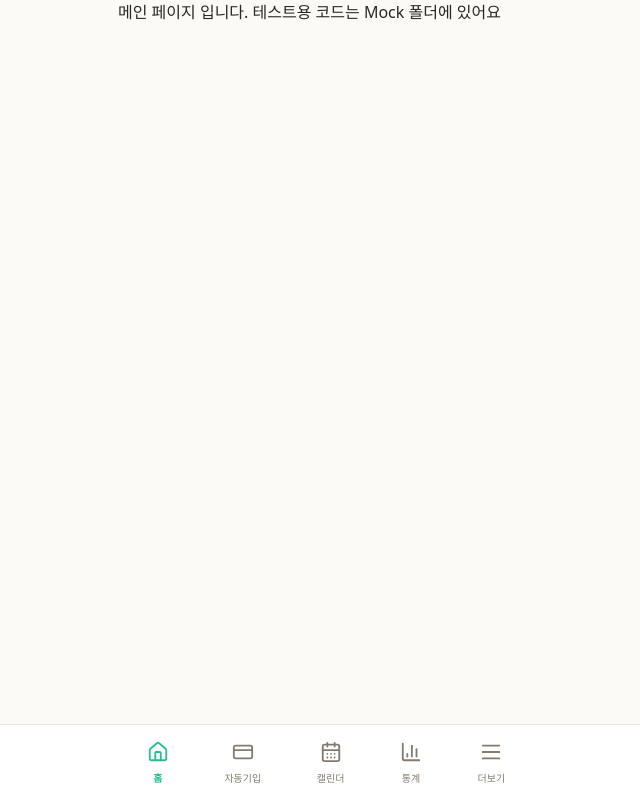
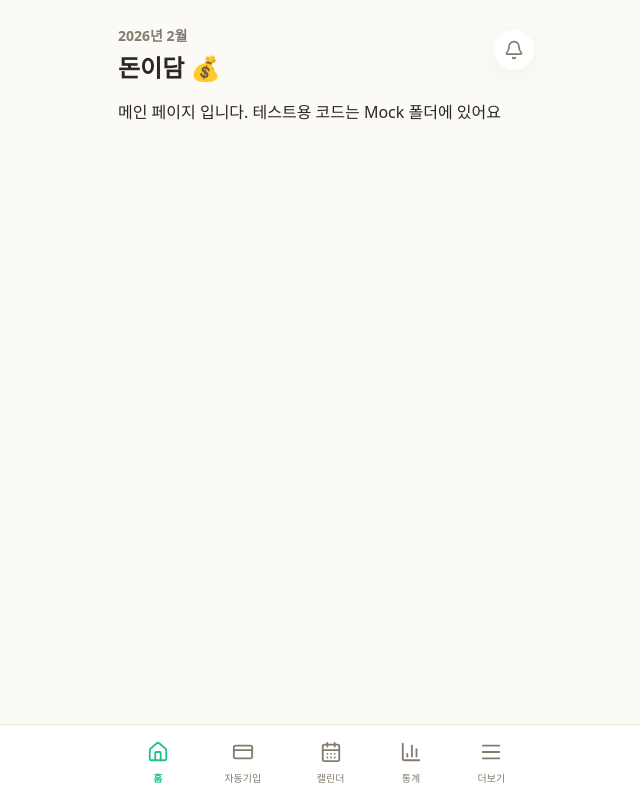
Before and after one commit to The-Myeotzari/donidam, a Next.js app: page / in a window 1280 px wide. Shown: the whole page, without its empty margins (314-954 px from the left). Built offline with nearby package versions, Linux system fonts and the light colour scheme.

Commit message:
✨ Feat: 대시보드 헤더 커스텀 UI 구현 및 동적 날짜 기능 추가 #55

```diff
--- a/src/app/(main)/(dashboard)/layout.tsx
+++ b/src/app/(main)/(dashboard)/layout.tsx
@@ -1,13 +1,33 @@
 import { BottomNav } from '@/shared/layout/BottomNav'
 import { Header } from '@/shared/layout/header/Header'
+import { Bell } from 'lucide-react'
 
 // 동적 라우트 커스텀 타이틀 작업으로 인해 폴더 별로 레이아웃을 분리했습니다.
 // 레이아웃 작업이 필요한 경우 해당 작업 폴더 내 layout.tsx를 사용해 주세요.
 export default function Layout({ children }: { children: React.ReactNode }) {
+  const currentDate = new Date()
   return (
     <>
-      {/* 메인 메이지 작업 시 수정 필요 */}
-      <Header title="돈이담" />
+      <Header
+        className="relative"
+        title={
+          <span className="text-muted-foreground text-sm">
+            {currentDate.getFullYear()}년 {currentDate.getMonth() + 1}월
+          </span>
+        }
+        subtitle={
+          <span className="text-2xl font-bold mt-0.5 text-accent-foreground">
+            돈이담 <span aria-hidden>💰</span>
+          </span>
+        }
+        right={
+          <div className="absolute right-4 top-1/2 -translate-y-1/2">
+            <button className="w-10 h-10 rounded-full bg-card card-shadow flex items-center justify-center">
+              <Bell size={20} className="text-muted-foreground" />
+            </button>
+          </div>
+        }
+      />
       <main className="px-4 pb-4">{children}</main>
       <BottomNav />
     </>
--- a/src/shared/layout/header/header.routes.ts
+++ b/src/shared/layout/header/header.routes.ts
@@ -13,7 +13,7 @@ export const HEADER_ROUTES: HeaderConfig[] = [
   { pattern: ROUTES.auth, hide: true },
 
   // (main) dashboard
-  { pattern: ROUTES.dashboard, hide: true },
+  { pattern: ROUTES.dashboard },
   {
     pattern: ROUTES.dashboardMonthly,
     title: undefined, // 커스텀 주입
```
